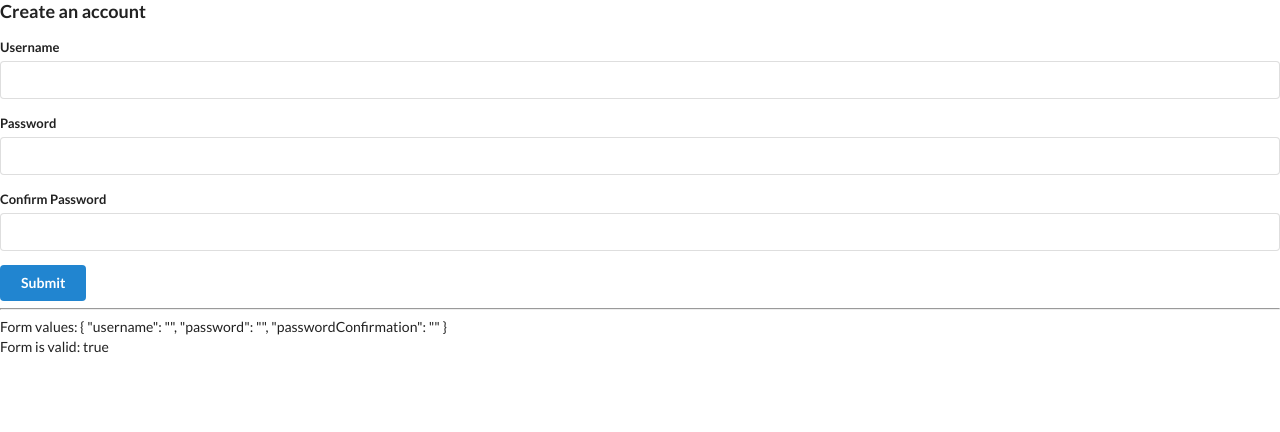
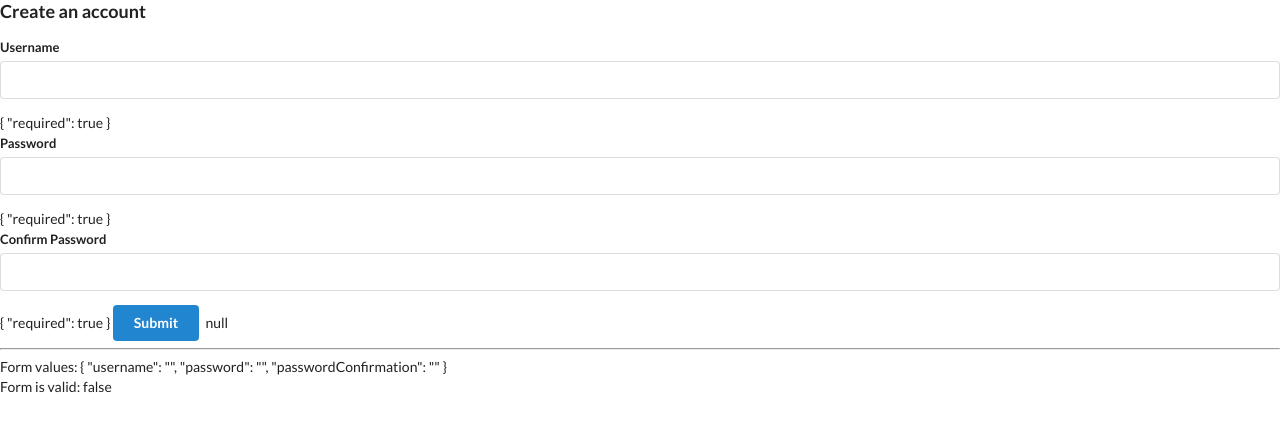
Before and after one commit to ShabanK/angular-email-client, an Angular app: page /signup in a window 1280 px wide. Shown: the top 432 px of the page. Built offline with nearby package versions, Linux system fonts and the light colour scheme.

Commit message:
created a unqiue username validator class

```diff
--- a/src/app/app.module.ts
+++ b/src/app/app.module.ts
@@ -6,6 +6,7 @@ import { AppRoutingModule } from './app-routing.module';
 import { AppComponent } from './app.component';
 
 import {AuthModule} from "./auth/auth.module"
+
 
 @NgModule({
   declarations: [
--- a/src/app/auth/auth.module.ts
+++ b/src/app/auth/auth.module.ts
@@ -6,6 +6,8 @@ import {ReactiveFormsModule} from "@angular/forms"
 import { AuthRoutingModule } from './auth-routing.module';
 import { SigninComponent } from './signin/signin.component';
 import { SignupComponent } from './signup/signup.component';
+import {MatchPassword} from "./validators/match-password"
+import {UniqueUserName} from "./validators/unique-user-name"
 
 @NgModule({
   imports: [
@@ -13,6 +15,7 @@ import { SignupComponent } from './signup/signup.component';
     AuthRoutingModule,
     ReactiveFormsModule
   ],
+  providers: [MatchPassword, UniqueUserName],
   declarations: [SigninComponent, SignupComponent]
 })
 export class AuthModule { }
--- a/src/app/auth/signup/signup.component.html
+++ b/src/app/auth/signup/signup.component.html
@@ -4,18 +4,26 @@
     <label>Username</label>
     <input formControlName="username"/>
   </div>
+  {{ authForm.get("username").errors | json }}
   <div class="field">
     <label>Password</label>
     <input formControlName="password"/>
   </div>
+  {{ authForm.get("password").errors | json }}
+
   <div class="field">
     <label>Confirm Password</label>
     <input formControlName="passwordConfirmation"/>
   </div>
+  {{ authForm.get("passwordConfirmation").errors | json }}
+
   <button class="ui submit button primary">Submit</button>
+
+  {{ authForm.errors | json }}
+
 </form>
 <hr>
 <!-- DEBUG -->
 <div>Form values: {{ authForm.value |json }}</div>
 <div>Form is valid: {{authForm.valid}} </div>
-<!-- <div>Errors around name: {{authForm.controls.name.errors | json}}</div> -->
+<!-- <div>Errors around name: {{authForm.controls.errors | json}}</div> -->
--- a/src/app/auth/signup/signup.component.ts
+++ b/src/app/auth/signup/signup.component.ts
@@ -1,6 +1,6 @@
 import { Component, OnInit } from '@angular/core';
-import { FormGroup, FormControl } from "@angular/forms"
-
+import { FormGroup, FormControl, Validators } from "@angular/forms"
+import {MatchPassword} from "../validators/match-password"
 @Component({
   selector: 'app-signup',
   templateUrl: './signup.component.html',
@@ -8,11 +8,28 @@ import { FormGroup, FormControl } from "@angular/forms"
 })
 export class SignupComponent implements OnInit {
   authForm = new FormGroup({
-    username: new FormControl(""),
-    password: new FormControl(""),
-    passwordConfirmation: new FormControl(""),
-  })
-  constructor() { }
+    username: new FormControl("",[
+      Validators.required,
+      Validators.minLength(3),
+      Validators.maxLength(20),
+      Validators.pattern(/^[a-z0-9]+$/)
+    ]
+    ),
+    password: new FormControl("",[
+      Validators.required,
+      Validators.minLength(4),
+      Validators.maxLength(20),
+    ]),
+    passwordConfirmation: new FormControl("",[
+      Validators.required,
+      Validators.minLength(4),
+      Validators.maxLength(20),
+    ]),
+  },
+  //custom validators for formgroup
+  {validators: [this.matchPassword.validate]}
+  )
+  constructor(private matchPassword: MatchPassword) { }
 
   ngOnInit() {
   }
--- /dev/null
+++ b/src/app/auth/validators/match-password.ts
@@ -0,0 +1,14 @@
+import { Injectable } from "@angular/core"
+import { FormGroup, Validator} from "@angular/forms"
+
+@Injectable()
+export class MatchPassword implements Validator {
+    validate(formGroup: FormGroup){
+        const {password, passwordConfirmation} = formGroup.value
+        if (password===passwordConfirmation){
+            return null
+        } else return {passwordsDontMatch: true}
+
+        // return null
+    }
+}
--- /dev/null
+++ b/src/app/auth/validators/unique-user-name.ts
@@ -0,0 +1,5 @@
+import {Injectable} from "@angular/core"
+
+@Injectable()
+export class UniqueUserName {
+}
```
